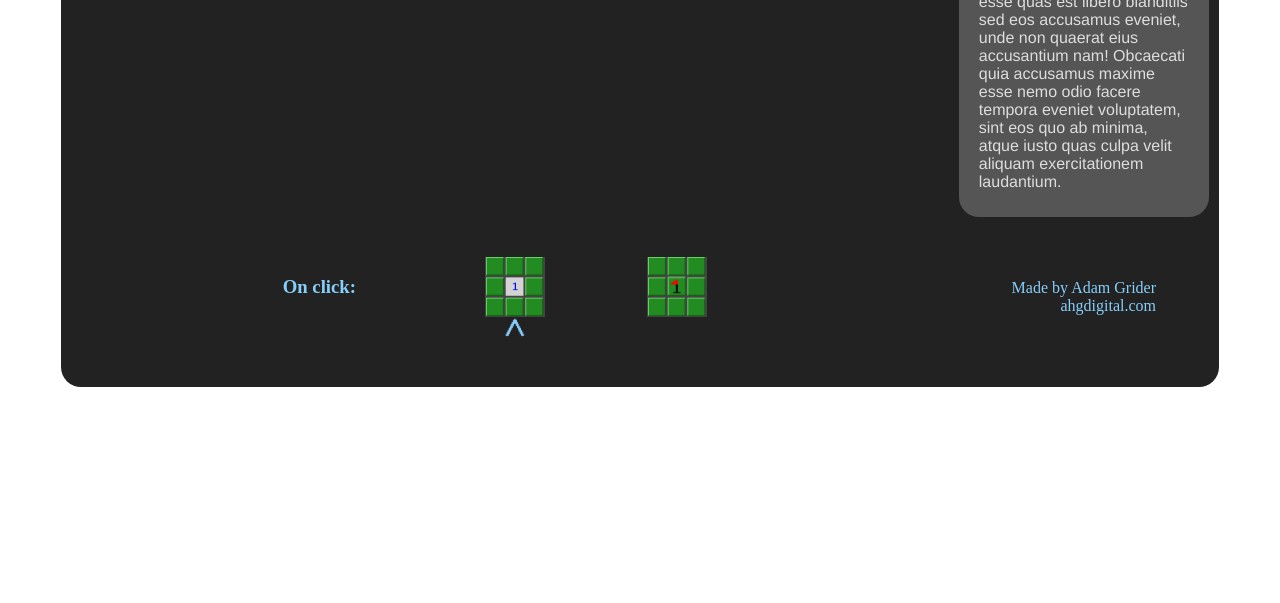
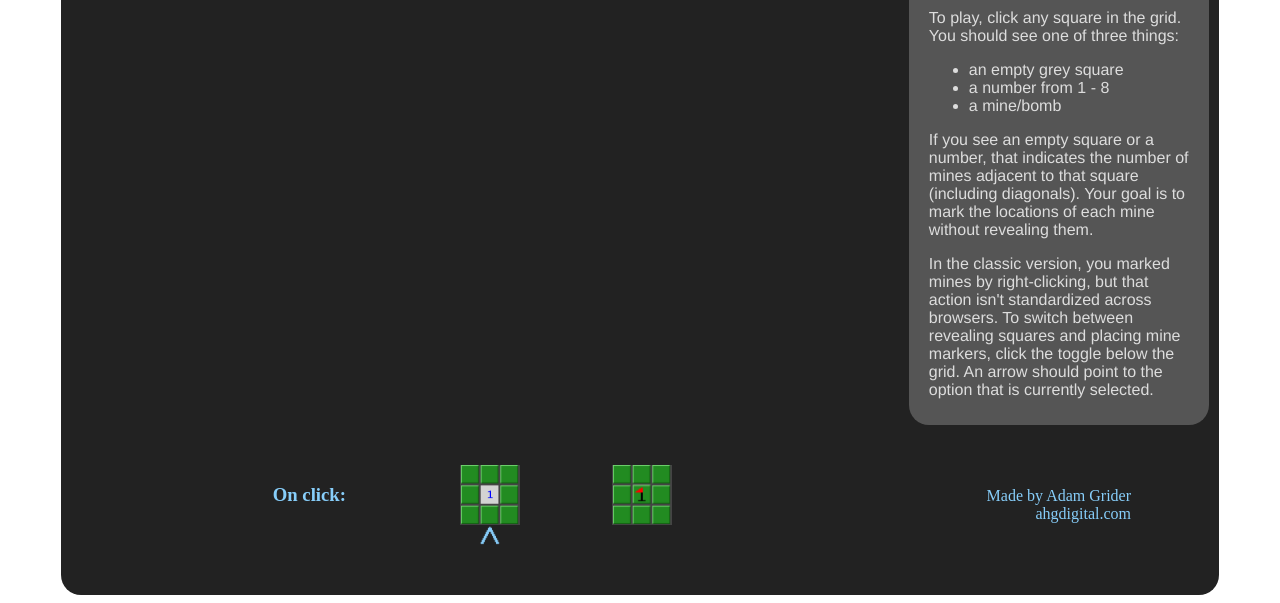
Before and after one commit to AdamHG2411/minesweeper-ag, a website built with Parcel: page src/pug/index.pug in a window 1280 px wide. Shown: the part 282-885 px from the top of the page. Before the commit the page ends 800 px from the top, so only its background shows below. Built offline with nearby package versions, Linux system fonts and the light colour scheme.

Commit message:
small tweaks and instructions

```diff
--- a/src/pug/index.pug
+++ b/src/pug/index.pug
@@ -46,7 +46,14 @@ html(lang="en")
             input#numColumnsInput(type="text" placeholder="Columns")
           button#createCustom Create
         .instructions
-          p Lorem, ipsum dolor sit amet consectetur adipisicing elit. Cum tenetur provident aliquam sunt fuga saepe dolor ratione praesentium expedita exercitationem modi esse quas est libero blanditiis sed eos accusamus eveniet, unde non quaerat eius accusantium nam! Obcaecati quia accusamus maxime esse nemo odio facere tempora eveniet voluptatem, sint eos quo ab minima, atque iusto quas culpa velit aliquam exercitationem laudantium.
+          p Minesweeper is a classic logic game with ties to early computer logic puzzle games of the 1960s. It was popularized in its current form when it was included in Windows by default in the early 1990s.
+          p To play, click any square in the grid. You should see one of three things:
+          ul
+            li an empty grey square
+            li a number from 1 - 8
+            li a mine/bomb
+          p If you see an empty square or a number, that indicates the number of mines adjacent to that square (including diagonals). Your goal is to mark the locations of each mine without revealing them.
+          p In the classic version, you marked mines by right-clicking, but that action isn't standardized across browsers. To switch between revealing squares and placing mine markers, click the toggle below the grid. An arrow should point to the option that is currently selected.
       footer
         p Made by Adam Grider
           a(href="https://www.ahgdigital.com") ahgdigital.com
--- a/src/sass/main.scss
+++ b/src/sass/main.scss
@@ -10,8 +10,8 @@ body {
     background-color: #222;
     border-radius: 20px;
     display: grid;
-    grid-template-rows: auto auto auto;
-    grid-template-columns: auto 250px;
+    grid-template-rows: 200px auto auto;
+    grid-template-columns: auto 300px;
     margin: 0 auto;
     padding: 10px;
     width: 90%;
@@ -25,7 +25,8 @@ body {
       align-content: center;
       justify-content: space-around;
       width: 75%;
-      margin: auto;
+      height: 200px;
+      margin: 20px auto;
       h1 {
         text-align: center;
       }
@@ -234,7 +235,6 @@ body {
         height: 20px;
         width: 20px;
         grid-row: 2 / 3;
-
         margin: auto;
       }
       .clickReveal {
```
